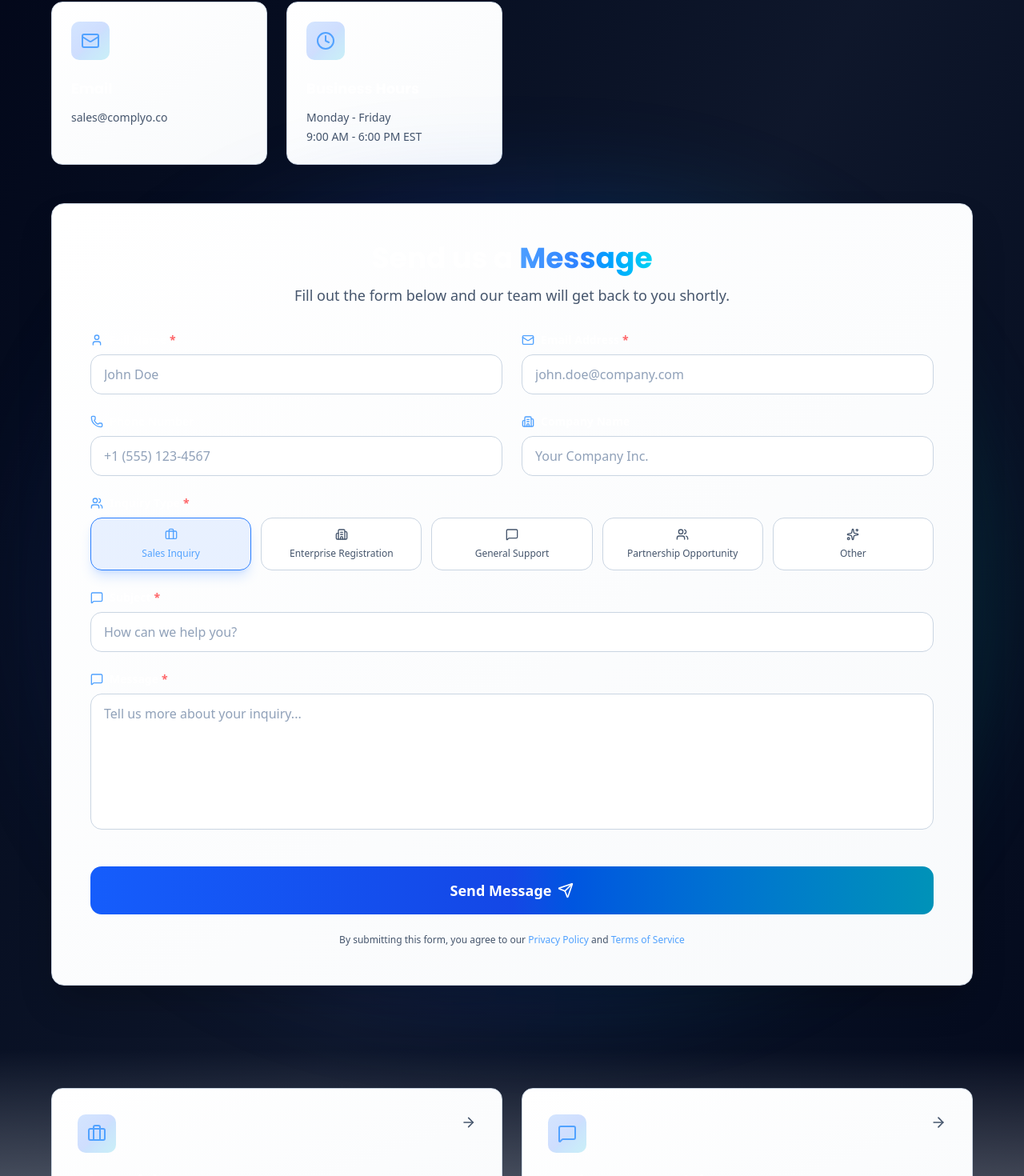
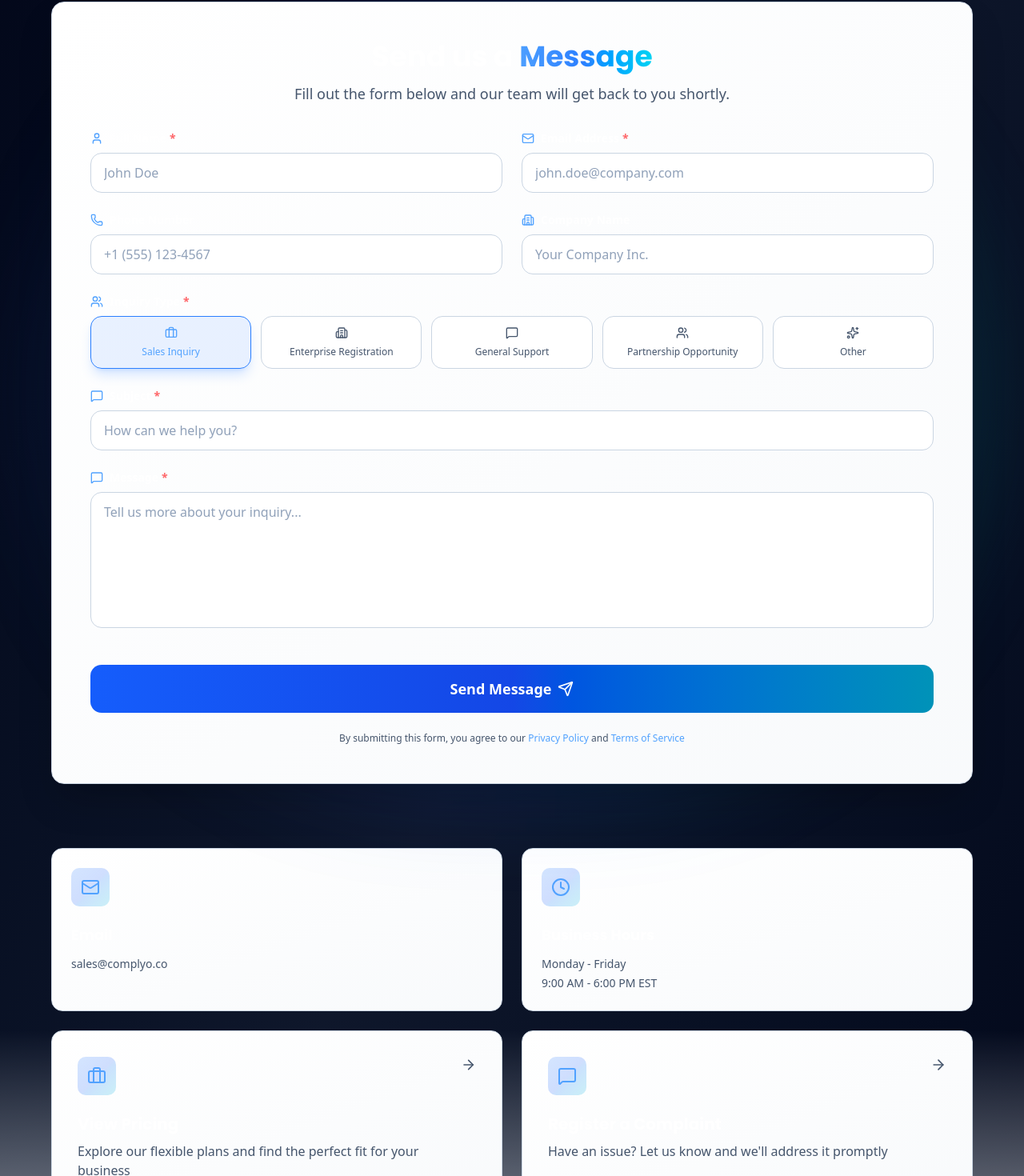
Before and after one commit to Rishab2298/compliance-front, a React (Vite) app: page /contact in a window 1280 px wide. Shown: the part 400-1870 px from the top of the page at 80% size. Built offline with nearby package versions, Linux system fonts and the light colour scheme; no server answers.

Commit message:
final frontend updates

```diff
--- a/src/pages/ContactPage.jsx
+++ b/src/pages/ContactPage.jsx
@@ -181,56 +181,7 @@ export default function ContactPage() {
         </div>
       </section>
 
-      {/* Contact Info Cards */}
-      <section className="px-6 pb-12">
-        <div className="max-w-6xl mx-auto">
-          <div className="grid gap-6 md:grid-cols-2 lg:grid-cols-4">
-            {contactInfo.map((info, index) => (
-              <div
-                key={index}
-                className={`p-6 transition-all border rounded-xl hover:border-blue-500/50 hover:shadow-xl hover:shadow-blue-500/10 group ${
-                  theme === 'dark'
-                    ? 'bg-gradient-to-br from-slate-800 to-slate-900 border-slate-700'
-                    : 'bg-gradient-to-br from-white to-slate-50 border-slate-300'
-                }`}
-              >
-                <div className="inline-block p-3 mb-4 transition-transform rounded-lg bg-gradient-to-br from-blue-500/20 via-blue-600/20 to-cyan-500/20 group-hover:scale-110">
-                  {React.cloneElement(info.icon, { className: "text-blue-400" })}
-                </div>
-                <h3 className="mb-3 text-lg font-bold">{info.title}</h3>
-                <div className={`space-y-1 text-sm ${theme === 'dark' ? 'text-slate-400' : 'text-slate-600'}`}>
-                  {info.content.map((line, idx) => (
-                    info.type === 'email' ? (
-                      <a
-                        key={idx}
-                        href={`mailto:${line}`}
-                        className="block transition-colors hover:text-blue-400"
-                      >
-                        {line}
-                      </a>
-                    ) : info.type === 'phone' && info.link ? (
-                      <a
-                        key={idx}
-                        href={info.link}
-                        className="block transition-colors hover:text-blue-400"
-                      >
-                        {line}
-                      </a>
-                    ) : (
-                      <p key={idx}>{line}</p>
-                    )
-                  ))}
-                  {info.subContent && (
-                    <p className={`text-xs pt-2 ${theme === 'dark' ? 'text-slate-500' : 'text-slate-500'}`}>
-                      {info.subContent}
-                    </p>
-                  )}
-                </div>
-              </div>
-            ))}
-          </div>
-        </div>
-      </section>
+
 
       {/* Main Form Section */}
       <section className="px-6 pb-20">
@@ -469,9 +420,58 @@ export default function ContactPage() {
           </div>
         </div>
       </section>
-
+ {/* Contact Info Cards */}
+      <section className="px-6 pb-6">
+        <div className="max-w-6xl mx-auto">
+          <div className="grid gap-6 md:grid-cols-2 lg:grid-cols-2">
+            {contactInfo.map((info, index) => (
+              <div
+                key={index}
+                className={`p-6 transition-all border rounded-xl hover:border-blue-500/50 hover:shadow-xl hover:shadow-blue-500/10 group ${
+                  theme === 'dark'
+                    ? 'bg-gradient-to-br from-slate-800 to-slate-900 border-slate-700'
+                    : 'bg-gradient-to-br from-white to-slate-50 border-slate-300'
+                }`}
+              >
+                <div className="inline-block p-3 mb-4 transition-transform rounded-lg bg-gradient-to-br from-blue-500/20 via-blue-600/20 to-cyan-500/20 group-hover:scale-110">
+                  {React.cloneElement(info.icon, { className: "text-blue-400" })}
+                </div>
+                <h3 className="mb-3 text-lg font-bold">{info.title}</h3>
+                <div className={`space-y-1 text-sm ${theme === 'dark' ? 'text-slate-400' : 'text-slate-600'}`}>
+                  {info.content.map((line, idx) => (
+                    info.type === 'email' ? (
+                      <a
+                        key={idx}
+                        href={`mailto:${line}`}
+                        className="block transition-colors hover:text-blue-400"
+                      >
+                        {line}
+                      </a>
+                    ) : info.type === 'phone' && info.link ? (
+                      <a
+                        key={idx}
+                        href={info.link}
+                        className="block transition-colors hover:text-blue-400"
+                      >
+                        {line}
+                      </a>
+                    ) : (
+                      <p key={idx}>{line}</p>
+                    )
+                  ))}
+                  {info.subContent && (
+                    <p className={`text-xs pt-2 ${theme === 'dark' ? 'text-slate-500' : 'text-slate-500'}`}>
+                      {info.subContent}
+                    </p>
+                  )}
+                </div>
+              </div>
+            ))}
+          </div>
+        </div>
+      </section>
       {/* Quick Links Section */}
-      <section className={`px-6 py-12 bg-gradient-to-b from-transparent ${
+      <section className={`px-6 pb-12 bg-gradient-to-b from-transparent ${
         theme === 'dark' ? 'to-slate-900/50' : 'to-slate-100/50'
       }`}>
         <div className="max-w-6xl mx-auto">
--- a/src/pages/EducationManagementPage.jsx
+++ b/src/pages/EducationManagementPage.jsx
@@ -527,7 +527,7 @@ const EducationManagementPage = () => {
             <h2 className="mb-4 text-4xl font-bold text-center md:text-5xl w-fit">
               Track Every
               <br />
-              <span className="text-gradient-blue-cyan">Compliance Document</span>
+              <span className="text-gradient-blue-cyan">Document</span>
             </h2>
           </div>
 
--- a/src/pages/HealthcareCompliancePage.jsx
+++ b/src/pages/HealthcareCompliancePage.jsx
@@ -577,7 +577,7 @@ const HealthcareCompliancePage = () => {
             <h2 className="mb-4 text-4xl font-bold text-center md:text-5xl w-fit">
               Track Every
               <br />
-              <span className="text-gradient-blue-cyan">Compliance Document</span>
+              <span className="text-gradient-blue-cyan">Document</span>
             </h2>
 
           </div>
--- a/src/pages/InsuranceManagementPage.jsx
+++ b/src/pages/InsuranceManagementPage.jsx
@@ -523,7 +523,7 @@ const InsuranceManagementPage = () => {
             <h2 className="mb-4 text-4xl font-bold text-center md:text-5xl w-fit">
               Track Every
               <br />
-              <span className="text-gradient-blue-cyan">Compliance Document</span>
+              <span className="text-gradient-blue-cyan">Document</span>
             </h2>
           </div>
 
--- a/src/pages/ManufacturingManagementPage.jsx
+++ b/src/pages/ManufacturingManagementPage.jsx
@@ -584,7 +584,7 @@ const ManufacturingManagementPage = () => {
             <h2 className="mb-4 text-4xl font-bold text-center md:text-5xl w-fit">
               Track Every
               <br />
-              <span className="text-gradient-blue-cyan">Compliance Document</span>
+              <span className="text-gradient-blue-cyan">Document</span>
             </h2>
           </div>
 
--- a/src/pages/RealEstateManagementPage.jsx
+++ b/src/pages/RealEstateManagementPage.jsx
@@ -576,7 +576,7 @@ const RealEstateManagementPage = () => {
             <h2 className="mb-4 text-4xl font-bold text-center md:text-5xl w-fit">
               Track Every
               <br />
-              <span className="text-gradient-blue-cyan">Compliance Document</span>
+              <span className="text-gradient-blue-cyan">Document</span>
             </h2>
           </div>
 
--- a/src/pages/SecurityGuardManagementPage.jsx
+++ b/src/pages/SecurityGuardManagementPage.jsx
@@ -523,7 +523,7 @@ const SecurityGuardManagementPage = () => {
             <h2 className="mb-4 text-4xl font-bold text-center md:text-5xl w-fit">
               Track Every
               <br />
-              <span className="text-gradient-blue-cyan">Compliance Document</span>
+              <span className="text-gradient-blue-cyan">Document</span>
             </h2>
           </div>
 
--- a/src/pages/ShippingManagementPage.jsx
+++ b/src/pages/ShippingManagementPage.jsx
@@ -560,7 +560,7 @@ const ShippingManagementPage = () => {
             <h2 className="mb-4 text-4xl font-bold text-center md:text-5xl w-fit">
               Track Every
               <br />
-              <span className="text-gradient-blue-cyan">Compliance Document</span>
+              <span className="text-gradient-blue-cyan">Document</span>
             </h2>
           </div>
 
```
